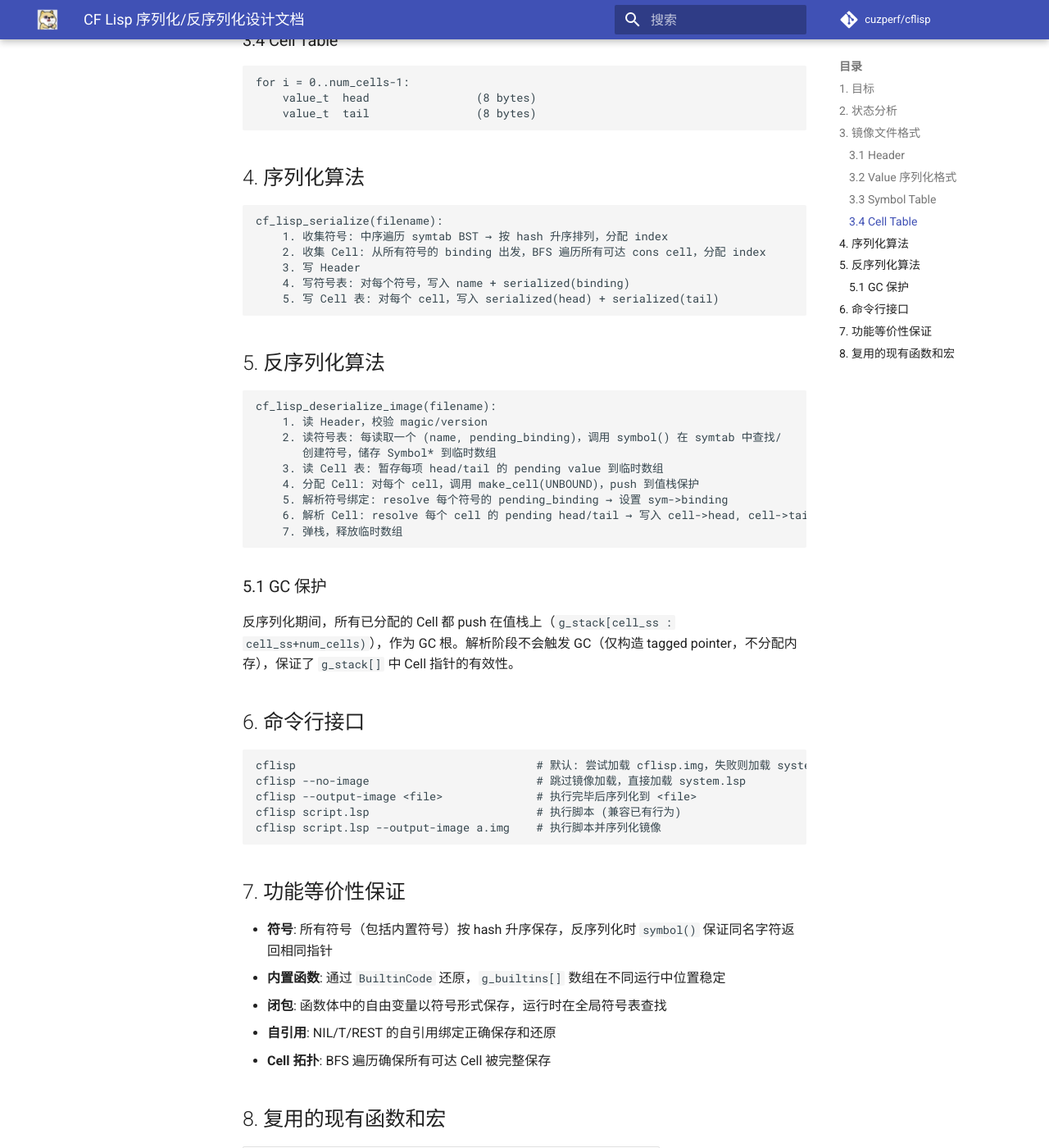
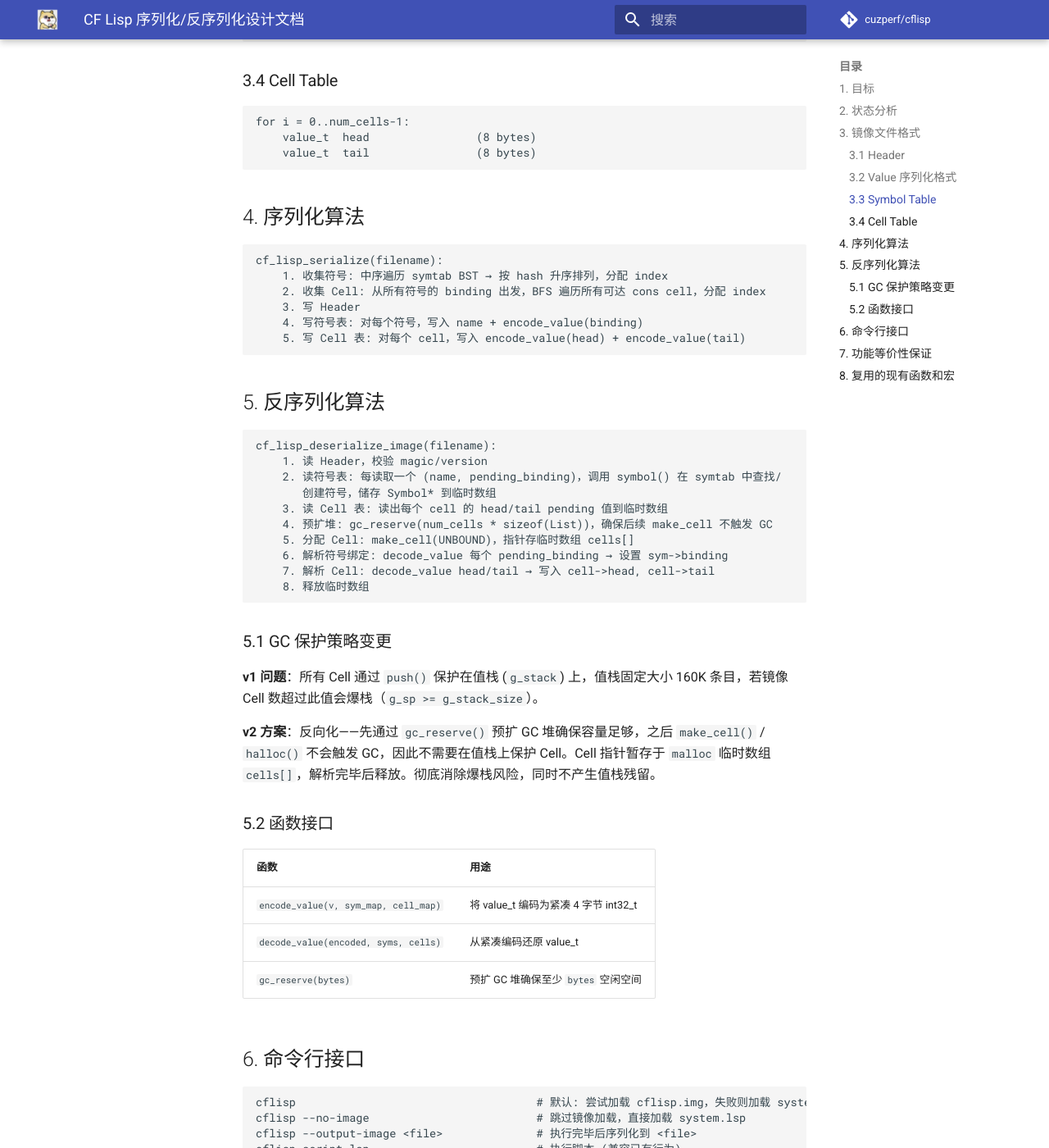
Before and after one commit to cuzperf/cflisp, an MkDocs documentation site: the page built from docs/lisp_serialize_design.md, in a window 1280 px wide and 1400 px high, scrolled down 1728 px. Shown: the whole window at 82% size. Built offline with MkDocs 1.6.1 and Material for MkDocs 9.7.7, drawn with Linux system fonts in a browser that asks for light colours; comment, search, counter and statistics services are not loaded; some of the changed text lies outside the part shown.

Commit message:
存在问题版

````diff
--- a/docs/lisp_serialize_design.md
+++ b/docs/lisp_serialize_design.md
@@ -36,16 +36,19 @@ Offset  Size   Field
 每个 `value_t` 序列化为固定 8 字节：
 
 ```
-uint32_t tag   (TYPE_NUM=0, TYPE_LIST=1, TYPE_SYM=2, TYPE_BUILTIN=3)
-int32_t  data  (含义取决于 tag)
+int32_t encoded = (data << 2) | type
 ```
 
-| tag | data 含义 |
-|-----|----------|
-| TYPE_NUM (0) | 整数值 |
-| TYPE_LIST (1) | cell 数组索引 (EMPTY_LIST = -1) |
-| TYPE_SYM (2) | symbol 数组索引 (UNBOUND = -1) |
-| TYPE_BUILTIN (3) | BuiltinCode 枚举值 |
+其中：
+- 低 2 位: `type` — `TYPE_NUM=0`, `TYPE_LIST=1`, `TYPE_SYM=2`, `TYPE_BUILTIN=3`
+- 高 30 位: `data` — 含义取决于 type
+
+| type | data 含义 | 特殊值 |
+|------|----------|--------|
+| TYPE_NUM (0) | 整数值 (cf_num_val) | - |
+| TYPE_LIST (1) | cell 索引 | data = -1 → EMPTY_LIST |
+| TYPE_SYM (2) | symbol 索引 | data = -1 → UNBOUND |
+| TYPE_BUILTIN (3) | BuiltinCode 枚举值 | - |
 
 ### 3.3 Symbol Table
 
@@ -71,8 +74,8 @@ cf_lisp_serialize(filename):
     1. 收集符号: 中序遍历 symtab BST → 按 hash 升序排列，分配 index
     2. 收集 Cell: 从所有符号的 binding 出发，BFS 遍历所有可达 cons cell，分配 index
     3. 写 Header
-    4. 写符号表: 对每个符号，写入 name + serialized(binding)
-    5. 写 Cell 表: 对每个 cell，写入 serialized(head) + serialized(tail)
+    4. 写符号表: 对每个符号，写入 name + encode_value(binding)
+    5. 写 Cell 表: 对每个 cell，写入 encode_value(head) + encode_value(tail)
 ```
 
 ## 5. 反序列化算法
@@ -82,16 +85,27 @@ cf_lisp_deserialize_image(filename):
     1. 读 Header，校验 magic/version
     2. 读符号表: 每读取一个 (name, pending_binding)，调用 symbol() 在 symtab 中查找/
        创建符号，储存 Symbol* 到临时数组
-    3. 读 Cell 表: 暂存每项 head/tail 的 pending value 到临时数组
-    4. 分配 Cell: 对每个 cell，调用 make_cell(UNBOUND)，push 到值栈保护
-    5. 解析符号绑定: resolve 每个符号的 pending_binding → 设置 sym->binding
-    6. 解析 Cell: resolve 每个 cell 的 pending head/tail → 写入 cell->head, cell->tail
-    7. 弹栈，释放临时数组
+    3. 读 Cell 表: 读出每个 cell 的 head/tail pending 值到临时数组
+    4. 预扩堆: gc_reserve(num_cells * sizeof(List))，确保后续 make_cell 不触发 GC
+    5. 分配 Cell: make_cell(UNBOUND)，指针存临时数组 cells[]
+    6. 解析符号绑定: decode_value 每个 pending_binding → 设置 sym->binding
+    7. 解析 Cell: decode_value head/tail → 写入 cell->head, cell->tail
+    8. 释放临时数组
 ```
 
-### 5.1 GC 保护
+### 5.1 GC 保护策略变更
 
-反序列化期间，所有已分配的 Cell 都 push 在值栈上（`g_stack[cell_ss : cell_ss+num_cells)`），作为 GC 根。解析阶段不会触发 GC（仅构造 tagged pointer，不分配内存），保证了 `g_stack[]` 中 Cell 指针的有效性。
+**v1 问题**：所有 Cell 通过 `push()` 保护在值栈 (`g_stack`) 上，值栈固定大小 160K 条目，若镜像 Cell 数超过此值会爆栈（`g_sp >= g_stack_size`）。
+
+**v2 方案**：反向化——先通过 `gc_reserve()` 预扩 GC 堆确保容量足够，之后 `make_cell()` / `halloc()` 不会触发 GC，因此不需要在值栈上保护 Cell。Cell 指针暂存于 `malloc` 临时数组 `cells[]`，解析完毕后释放。彻底消除爆栈风险，同时不产生值栈残留。
+
+### 5.2 函数接口
+
+| 函数 | 用途 |
+|------|------|
+| `encode_value(v, sym_map, cell_map)` | 将 value_t 编码为紧凑 4 字节 int32_t |
+| `decode_value(encoded, syms, cells)` | 从紧凑编码还原 value_t |
+| `gc_reserve(bytes)` | 预扩 GC 堆确保至少 `bytes` 空闲空间 |
 
 ## 6. 命令行接口
 
@@ -120,6 +134,6 @@ cflisp script.lsp --output-image a.img    # 执行脚本并序列化镜像
 | `type_of()` | 获取值的类型 |
 | `list_val()` / `sym_val()` / `builtin_val()` / `ptr()` | 解引用 tagged pointer |
 | `tagptr()` / `number()` / `list()` | 构造 tagged pointer |
-| `push()` / `pop()` / `restore_stack()` | 值栈操作 |
+| `gc_reserve()` | 预扩 GC 堆 |
 | `EMPTY_LIST` / `UNBOUND` / `NIL` / `T` | 特殊值常量 |
 | `g_builtins[]` / `N_BUILTINS` | 内置函数表 |
````
Also changed, not shown: 3 other files.
